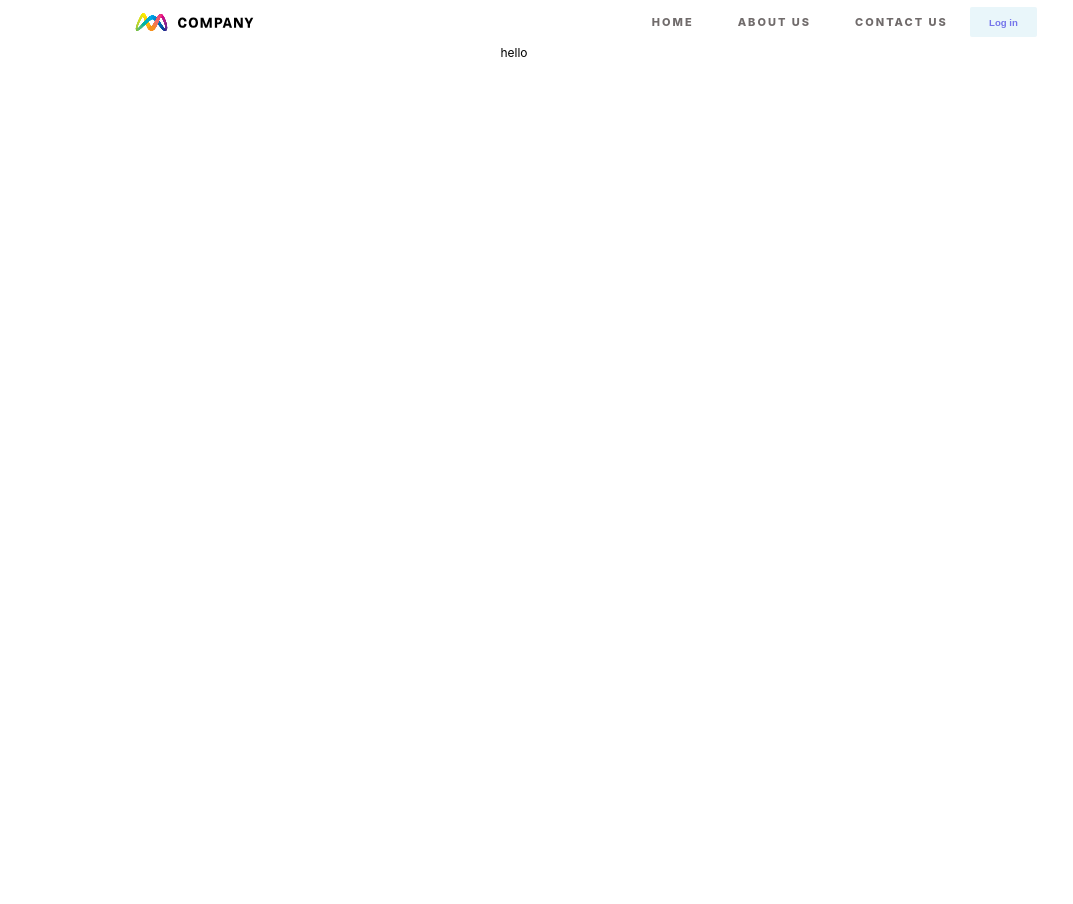
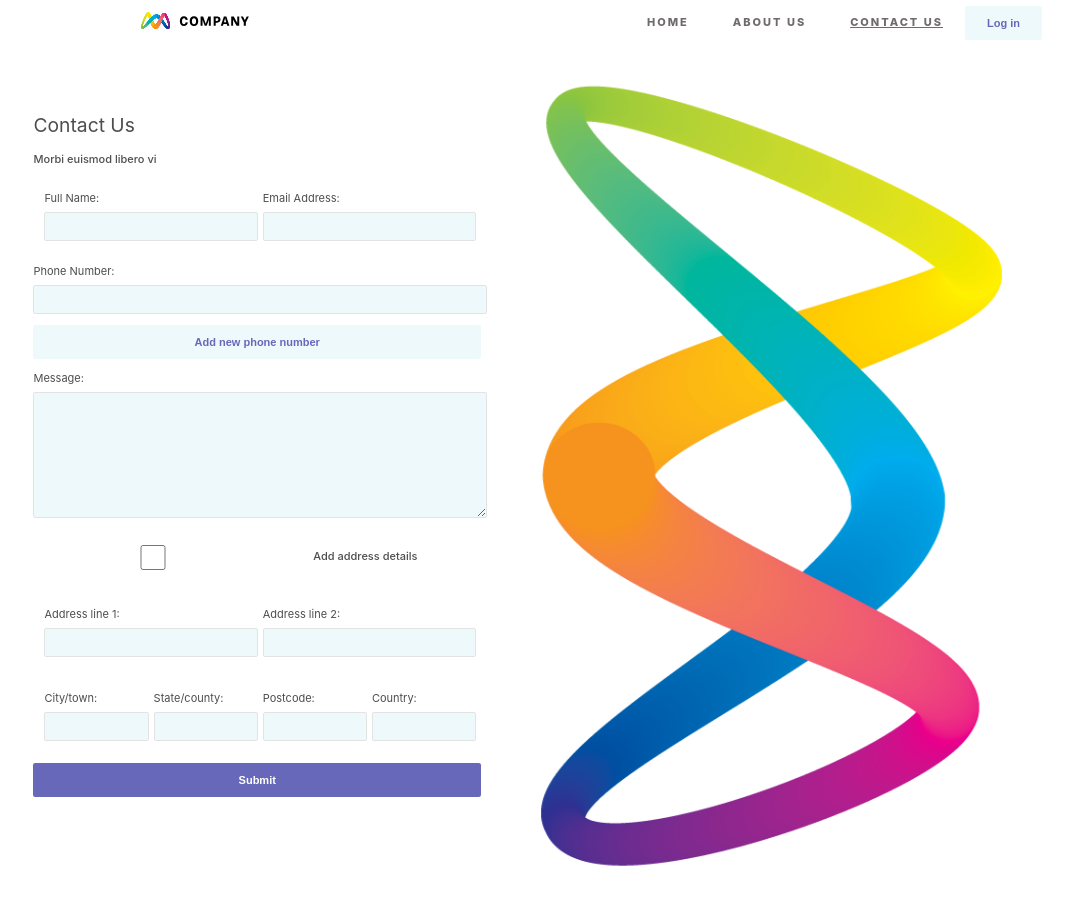
Before and after one commit to Swzhydlta/ava-test, a React (Vite) app: page /contact in a window 1280 px wide. Shown: the top 904 px of the page, without its empty margins (126-1199 px from the left). Before the commit the page ends 800 px from the top, so only its background shows below. Built offline with nearby package versions, Linux system fonts and the light colour scheme.

Commit message:
most of contact page

```diff
--- a/src/App.scss
+++ b/src/App.scss
@@ -60,6 +60,38 @@ li {
   padding: 0;
 }
 
+form {
+  color: vars.$fontgrey;
+
+  input {
+    margin-top: 0.5rem;
+    border: 1px solid vars.$lightgrey;
+    border-radius: 2px;
+    background-color: vars.$lightblue;
+    height: 25px;
+    width: 100%;
+    // min-width: 1px !important;
+
+    // max-width: 100px !important;
+  }
+  textarea {
+    width: 100%;
+    margin-top: 0.5rem;
+    border: 1px solid vars.$lightgrey;
+    border-radius: 2px;
+    background-color: vars.$lightblue;
+    // min-width: 1px !important;
+  }
+
+  label {
+    width: 100%;
+  }
+}
+
+input {
+  border-color: red;
+}
+
 .fullscreen-x-padded-container {
   margin: 0 1rem;
 }
@@ -116,6 +148,7 @@ img {
 
 .col {
   width: 100%;
+  // max-width: 550px;
   display: flex;
 }
 
@@ -142,10 +175,11 @@ img {
   padding: 1em 2em;
   border-radius: 0.2em;
   border: none;
-  font-size: 0.8rem;
+  font-size: 1rem;
   font-weight: 600;
   color: vars.$darkblue;
   cursor: pointer;
+  // max-width: 100px;
 }
 
 .button-dark {
@@ -153,10 +187,11 @@ img {
   padding: 1em 2em;
   border-radius: 0.2em;
   border: none;
-  font-size: 0.8rem;
+  font-size: 1rem;
   font-weight: 600;
   color: white;
   cursor: pointer;
+  // max-width: 100px;
 }
 
 .mt-1 {
@@ -178,11 +213,17 @@ img {
 .m1 {
   margin: 1rem;
 }
+.ms-1 {
+  margin-left: 1rem;
+}
 .m2 {
   margin: 2rem;
 }
 .p1 {
   padding: 1rem;
+}
+.p2 {
+  padding: 2rem;
 }
 .px-1 {
   padding: 0 1rem;
--- a/src/App.tsx
+++ b/src/App.tsx
@@ -2,10 +2,10 @@ import { useState } from "react";
 import reactLogo from "./assets/react.svg";
 import viteLogo from "/vite.svg";
 import { BrowserRouter as Router, Routes, Route } from "react-router-dom";
-
 import "./App.scss";
 import Header from "./components/header/Header";
 import Home from "./components/home/Home";
+import Contact from "./components/contact/Contact";
 
 function App() {
   return (
@@ -13,7 +13,7 @@ function App() {
       <Header />
       <Routes>
         <Route path="/" element={<Home />} />
-        <Route path="/contact" element={<div>hello</div>} />
+        <Route path="/contact" element={<Contact />} />
       </Routes>
     </Router>
   );
--- /dev/null
+++ b/src/components/contact/Contact.scss
@@ -0,0 +1,41 @@
+@use "../../styles/variables" as vars;
+
+.contact-form-wrapper {
+  margin: 1rem;
+  //   width: 400px;
+  @media (min-width: vars.$md) {
+    max-width: 550px;
+  }
+}
+
+.form-field-wrapper {
+  display: flex;
+  flex-direction: column;
+  width: 100%;
+  text-align: left;
+  color: vars.$fontgrey;
+  //   min-width: 1px !important;
+}
+
+.form-row {
+  display: flex;
+  align-items: center;
+  padding: 1rem;
+}
+
+.small-field {
+  max-width: 100px !important;
+  //   min-width: 50px !important;
+}
+
+#contact-image-wrapper {
+  display: none;
+  height: 1000px;
+  #contact-image {
+    height: 800px;
+  }
+  @media (min-width: vars.$md) {
+    display: block;
+    height: 1000px;
+  }
+}
--- /dev/null
+++ b/src/components/contact/Contact.tsx
@@ -0,0 +1,160 @@
+import imgcontact from "../../assets/Img_Contact.png";
+import "./Contact.scss";
+export default function Contact() {
+  return (
+    <div className="section-type-1">
+      <div className="container-default p1">
+        <div className="col mt-2 p2">
+          <div className="contact-form-wrapper">
+            <div className="font-box">
+              <h2 className="header">Contact Us</h2>
+              <div className="bold mt-1">Morbi euismod libero vi</div>
+            </div>
+
+            {/* form */}
+            <form>
+              <div className="form-row mt-1">
+                <div className="col">
+                  <div className="form-field-wrapper">
+                    <label htmlFor="full-name">Full Name:</label>
+                    <input
+                      type="text"
+                      id="full-name"
+                      name="full-name"
+                      placeholder=""
+                      required
+                    />
+                  </div>
+                </div>
+                <div className="col ms-1">
+                  <div className="form-field-wrapper">
+                    <label htmlFor="email">Email Address:</label>
+                    <input
+                      type="email"
+                      id="email"
+                      name="email"
+                      placeholder=""
+                      required
+                    />
+                  </div>
+                </div>
+              </div>
+              <div className="form-field-wrapper mt-1">
+                <label htmlFor="phone">Phone Number:</label>
+                <input type="tel" id="phone" name="phone" placeholder="" />
+              </div>
+              <div className="form-field-wrapper mt-1">
+                <button className="button-light">Add new phone number</button>
+              </div>
+              <div className="form-field-wrapper mt-1">
+                <label htmlFor="message">Message:</label>
+                <textarea
+                  id="message"
+                  name="message"
+                  placeholder=""
+                  rows="8"
+                ></textarea>
+              </div>
+              <div className="form-row mt-1">
+                <input type="checkbox" id="subscribe" name="subscribe" />
+                <label htmlFor="subscribe" className="bold">
+                  Add address details
+                </label>
+              </div>
+              {/* Address 1 */}
+              <div className="form-row mt-1">
+                <div className="col">
+                  <div className="form-field-wrapper">
+                    <label htmlFor="full-name">Address line 1:</label>
+                    <input
+                      type="text"
+                      id="full-name"
+                      name="full-name"
+                      placeholder=""
+                      required
+                    />
+                  </div>
+                </div>
+                <div className="col ms-1">
+                  <div className="form-field-wrapper">
+                    <label htmlFor="email">Address line 2:</label>
+                    <input
+                      type="email"
+                      id="email"
+                      name="email"
+                      placeholder=""
+                      required
+                    />
+                  </div>
+                </div>
+              </div>
+              {/* Address 2 */}
+              <div className="form-row mt-1">
+                <div className="col">
+                  <div className="form-field-wrapper">
+                    <label htmlFor="full-name">City/town:</label>
+                    <input
+                      type="text"
+                      id="full-name"
+                      name="full-name"
+                      placeholder=""
+                      required
+                      className="small-field"
+                    />
+                  </div>
+                </div>
+                <div className="col ms-1">
+                  <div className="form-field-wrapper">
+                    <label htmlFor="email">State/county:</label>
+                    <input
+                      type="email"
+                      id="email"
+                      name="email"
+                      placeholder=""
+                      required
+                      className="small-field"
+                    />
+                  </div>
+                </div>
+                <div className="col ms-1">
+                  <div className="form-field-wrapper">
+                    <label htmlFor="email">Postcode:</label>
+                    <input
+                      type="email"
+                      id="email"
+                      name="email"
+                      placeholder=""
+                      required
+                      className="small-field"
+                    />
+                  </div>
+                </div>
+                <div className="col ms-1">
+                  <div className="form-field-wrapper">
+                    <label htmlFor="email">Country:</label>
+                    <input
+                      type="email"
+                      id="email"
+                      name="email"
+                      placeholder=""
+                      required
+                      className="small-field"
+                    />
+                  </div>
+                </div>
+              </div>
+              <div className="form-field-wrapper mt-1">
+                <button type="submit" className="button-dark">
+                  Submit
+                </button>
+              </div>
+            </form>
+          </div>
+        </div>
+        <div id="contact-image-wrapper" className="col p2">
+          <img src={imgcontact} alt="" id="contact-image" />
+        </div>
+      </div>
+    </div>
+  );
+}
--- a/src/components/header/Header.tsx
+++ b/src/components/header/Header.tsx
@@ -1,15 +1,22 @@
 import companyLogo from "../../assets/logo.svg"; // Import the logo
 import "./Header.scss";
+import { Link } from "react-router-dom";
+
 export default function Header() {
   return (
     <header id="header">
       <div id="header-column-left" className="col">
-        <img src={companyLogo} alt="" id="company-logo" />
+        <Link to="/">
+          <img src={companyLogo} alt="" id="company-logo" />
+        </Link>
       </div>
       <div id="header-column-right" className="col">
         <div className="header-link">Home</div>
         <div className="header-link">About Us</div>
-        <div className="header-link">Contact Us</div>
+        <Link to="contact" className="header-link">
+          Contact us
+        </Link>
+        {/* <div>Contact Us</div> */}
         <button className="button-light">Log in</button>
       </div>
     </header>
--- a/src/index.scss
+++ b/src/index.scss
@@ -2,7 +2,7 @@
   font-family: Inter, system-ui, Avenir, Helvetica, Arial, sans-serif;
   line-height: 1.5;
   font-weight: 400;
-  font-size: 12px;
+  font-size: 11px;
   font-synthesis: none;
   text-rendering: optimizeLegibility;
   -webkit-font-smoothing: antialiased;
--- a/src/styles/_variables.scss
+++ b/src/styles/_variables.scss
@@ -1,9 +1,10 @@
-$lightblue: rgb(233, 246, 250);
+$lightblue: rgb(238, 249, 252);
 $midblue: rgb(169, 169, 245);
-$darkblue: rgb(116, 116, 234);
+$darkblue: rgb(104, 104, 186);
 $darkgrey: rgb(112, 107, 107);
 $fontgrey: rgb(78, 77, 77);
 $transgrey: rgb(0, 0, 0, 0.5);
+$lightgrey: rgb(227, 227, 227);
 $sm: 576px;
 $md: 768px;
 $lg: 992px;
```
